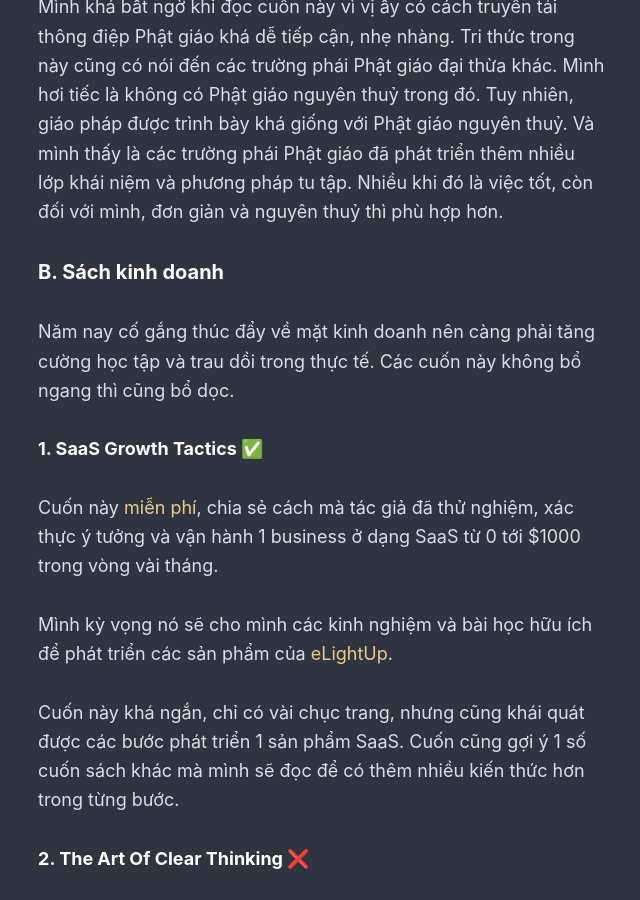
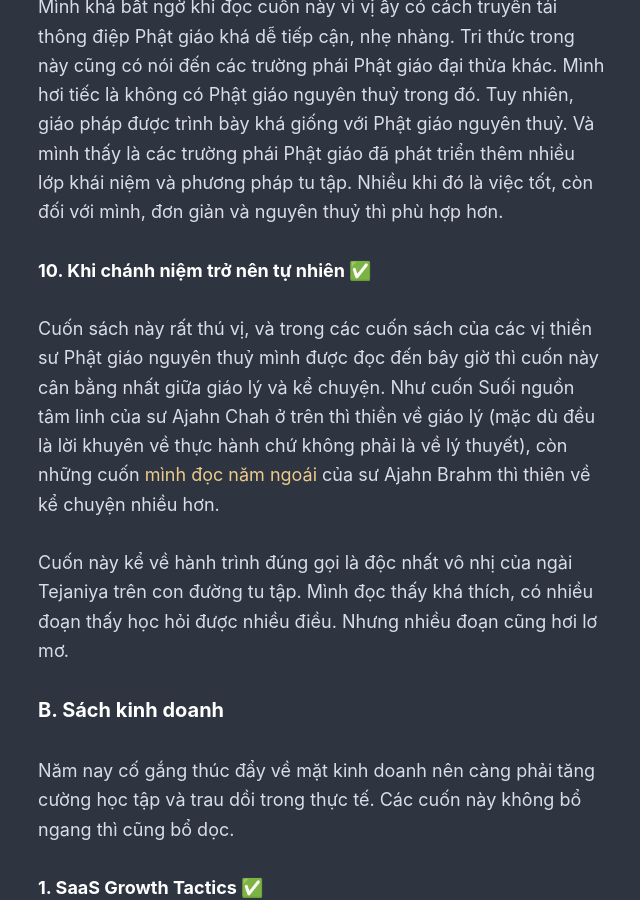
Before and after one commit to rilwis/hontap.info, a Jekyll site: the page built from _posts/2020-01-10-sach-da-doc-2020.md, in a window 1280 px wide and 900 px high, scrolled down 3750 px. Shown: the whole window, without its empty margins (318-958 px from the left). Built offline with Jekyll 4.4.1, drawn with Linux system fonts in a browser that asks for light colours; our own code applies the rules of GitHub Pages for plain Markdown files.

Commit message:
Update 2020-01-10-sach-da-doc-2020.md

```diff
--- a/_posts/2020-01-10-sach-da-doc-2020.md
+++ b/_posts/2020-01-10-sach-da-doc-2020.md
@@ -64,6 +64,12 @@ Là một cuốn sách nhỏ dạy việc thực tập thiền trong đời số
 
 Đây là một cuốn sách nhỏ được viết bởi một nhà sư Tây Tạng. Mình khá bất ngờ khi đọc cuốn này vì vị ấy có cách truyền tải thông điệp Phật giáo khá dễ tiếp cận, nhẹ nhàng. Tri thức trong này cũng có nói đến các trường phái Phật giáo đại thừa khác. Mình hơi tiếc là không có Phật giáo nguyên thuỷ trong đó. Tuy nhiên, giáo pháp được trình bày khá giống với Phật giáo nguyên thuỷ. Và mình thấy là các trường phái Phật giáo đã phát triển thêm nhiều lớp khái niệm và phương pháp tu tập. Nhiều khi đó là việc tốt, còn đối với mình, đơn giản và nguyên thuỷ thì phù hợp hơn.
 
+### 10. Khi chánh niệm trở nên tự nhiên ✅
+
+Cuốn sách này rất thú vị, và trong các cuốn sách của các vị thiền sư Phật giáo nguyên thuỷ mình được đọc đến bây giờ thì cuốn này cân bằng nhất giữa giáo lý và kể chuyện. Như cuốn Suối nguồn tâm linh của sư Ajahn Chah ở trên thì thiền về giáo lý (mặc dù đều là lời khuyên về thực hành chứ không phải là về lý thuyết), còn những cuốn [mình đọc năm ngoái](https://hontap.info/sach-da-doc-2019/) của sư Ajahn Brahm thì thiên về kể chuyện nhiều hơn.
+
+Cuốn này kể về hành trình đúng gọi là độc nhất vô nhị của ngài Tejaniya trên con đường tu tập. Mình đọc thấy khá thích, có nhiều đoạn thấy học hỏi được nhiều điều. Nhưng nhiều đoạn cũng hơi lơ mơ.
+
 ## B. Sách kinh doanh
 
 Năm nay cố gắng thúc đẩy về mặt kinh doanh nên càng phải tăng cường học tập và trau dồi trong thực tế. Các cuốn này không bổ ngang thì cũng bổ dọc.
```
